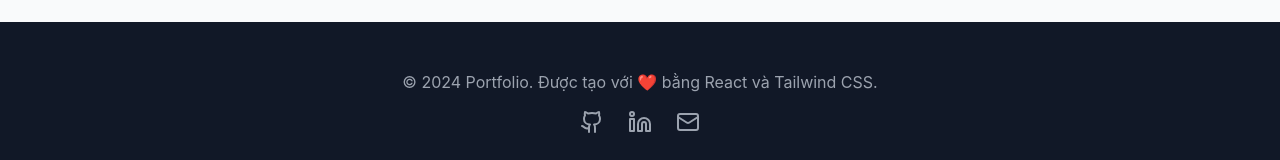
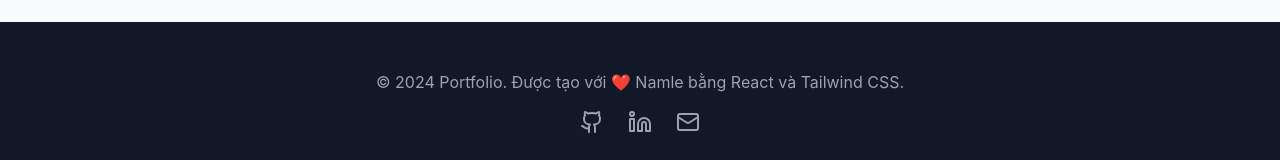
Before and after one commit to n1ml3/namle-portfolio, a React (Vite) app: page / in a window 1280 px wide. Shown: the part 4024-4184 px from the top of the page. Built offline with nearby package versions, Linux system fonts and the light colour scheme.

Commit message:
cap nhat footer

```diff
--- a/src/components/layout/Footer.tsx
+++ b/src/components/layout/Footer.tsx
@@ -8,7 +8,7 @@ export function Footer() {
         <AnimatedSection animation="fadeIn" delay={100}>
           <div className="text-center">
             <p className="text-gray-400 dark:text-gray-500 mb-4">
-              © 2024 Portfolio. Được tạo với ❤️ bằng React và Tailwind CSS.
+              © 2024 Portfolio. Được tạo với ❤️ Namle bằng React và Tailwind CSS.
             </p>
             <SocialLinks />
           </div>
```
